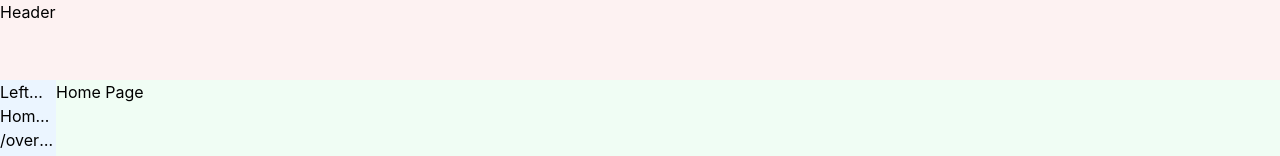
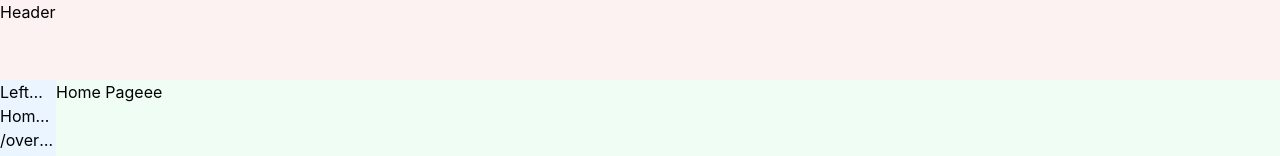
Before and after one commit to codeclubvn/erp-client, a React (Vite) app: page / in a window 1280 px wide. Shown: the top 156 px of the page. Built offline with nearby package versions, Linux system fonts and the light colour scheme.

Commit message:
feat: test

```diff
--- a/src/screens/HomePage/HomePage.tsx
+++ b/src/screens/HomePage/HomePage.tsx
@@ -1,7 +1,7 @@
 export const HomePage = () => {
     return (
         <>
-            <h1>Home Page</h1>
+            <h1>Home Pageee</h1>
         </>
     )
 }
```
